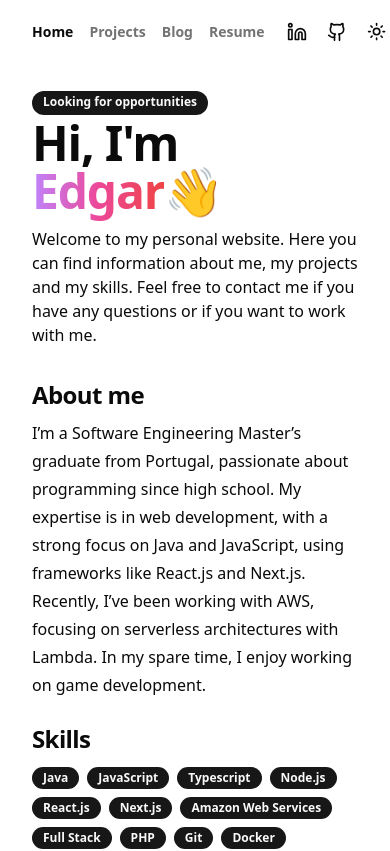
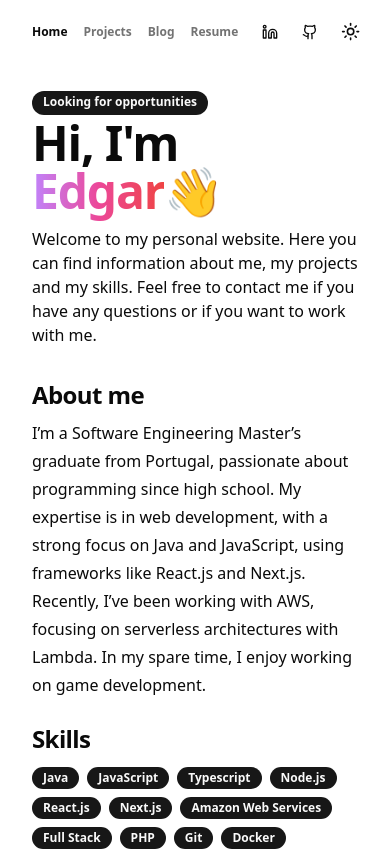
Before and after one commit to edgarssilva/edgarssilva, a Next.js app: page / in a window 390 px wide. Shown: the top 851 px of the page. Built offline with nearby package versions, Linux system fonts and the light colour scheme.

Commit message:
Fix navbar on extra small devices

```diff
--- a/src/components/navbar/Links.tsx
+++ b/src/components/navbar/Links.tsx
@@ -17,7 +17,7 @@ export function Links(props: { urls: LinkProps[] }) {
                 <Link
                     key={link.href}
                     href={link.href}
-                    className={`text-sm font-semibold hover:text-foreground hover:underline underline-offset-2 ${pathname == link.href ? "text-foreground" : "text-muted-foreground"}`} aria-current={pathname === link.href ? "page" : undefined}>
+                    className={`text-xs sm:text-sm font-semibold hover:text-foreground hover:underline underline-offset-2 ${pathname == link.href ? "text-foreground" : "text-muted-foreground"}`} aria-current={pathname === link.href ? "page" : undefined}>
                     {link.text}
                 </Link>
             ))}
--- a/src/components/navbar/index.tsx
+++ b/src/components/navbar/index.tsx
@@ -13,12 +13,12 @@ export const Navbar = (props: {}) => {
             <div className='shrink-0 right-0 flex flex-row gap-2'>
                 <a href="https://linkedin.com/in/edgarssilva" target='_blank'>
                     <Button variant="ghost" size="icon">
-                        <LinkedinIcon className='h-5 w-5' />
+                        <LinkedinIcon className='w-4 h-4 sm:h-5 sm:w-5' />
                     </Button>
                 </a>
                 <a href="https://github.com/edgarssilva" target='_blank'>
                     <Button variant="ghost" size="icon">
-                        <GithubIcon className='h-5 w-5' />
+                        <GithubIcon className='w-4 h-4 sm:h-5 sm:w-5' />
                     </Button>
                 </a>
                 <ModeToggle />
```
